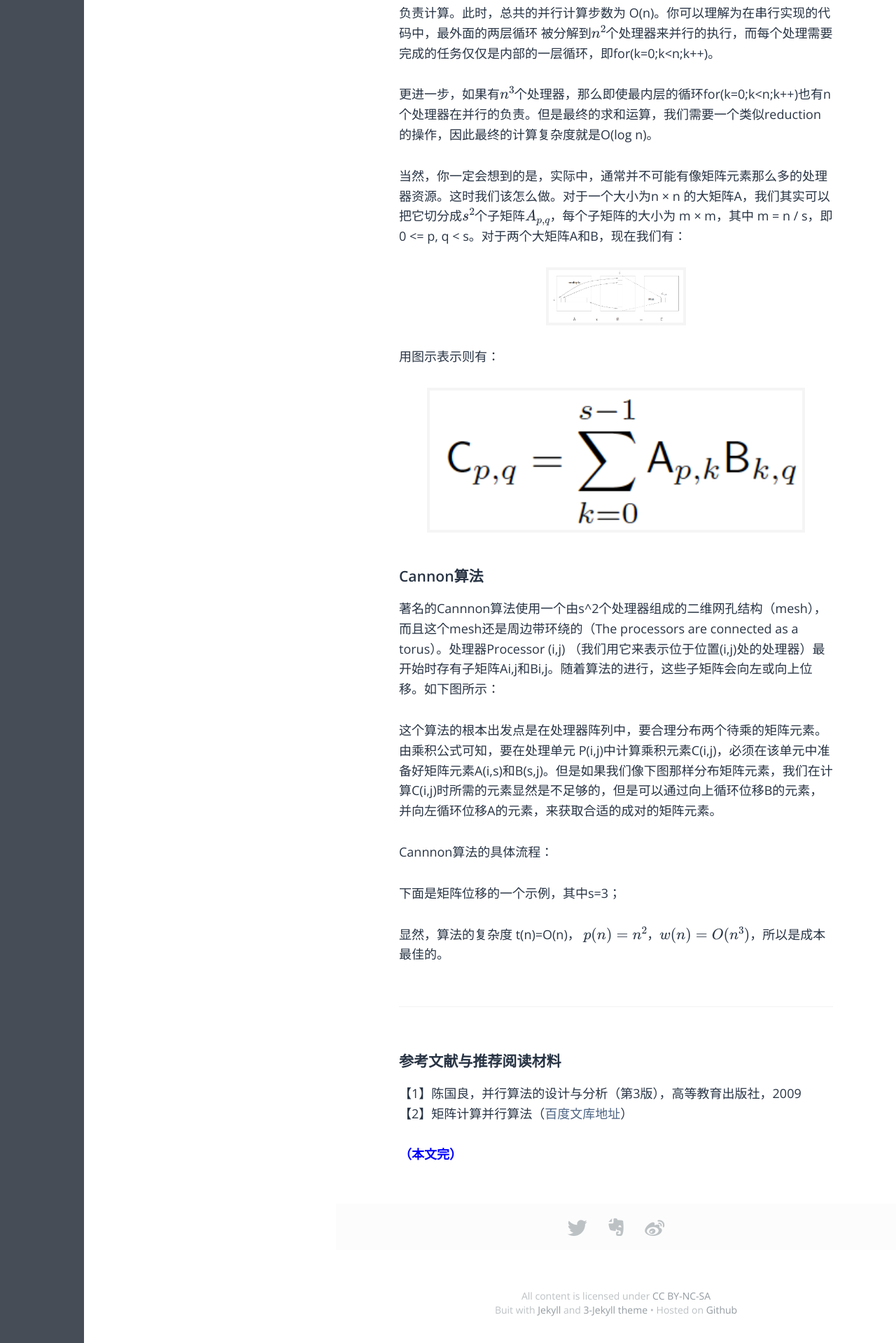
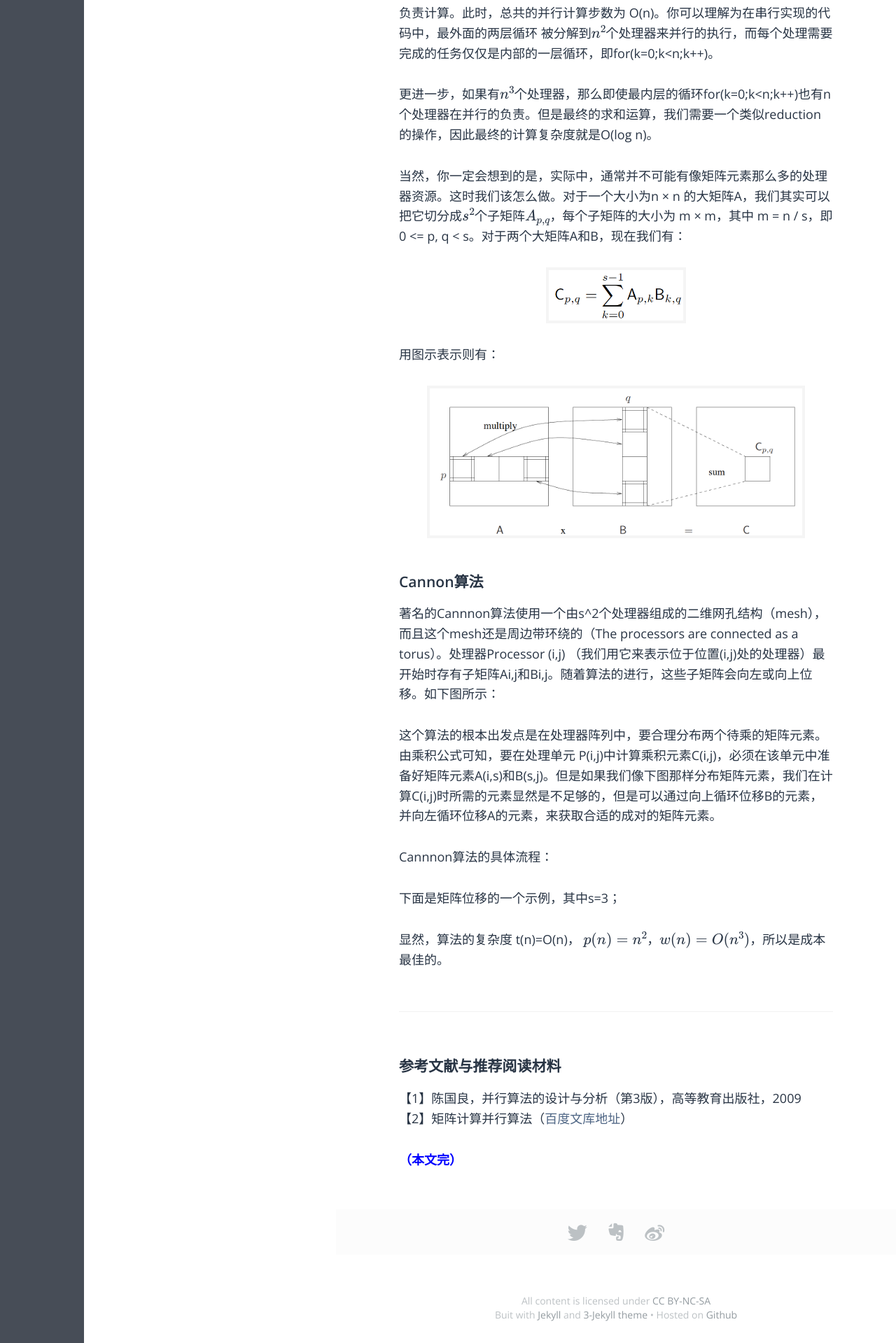
Before and after one commit to fzuo/baimafujinji, a Jekyll site: the page built from _posts/parallel/2015-09-26-matrix-cannon.md, in a window 1280 px wide. Shown: the part 1663-3582 px from the top of the page at 70% size. Built offline with Jekyll 4.4.1, drawn with Linux system fonts in a browser that asks for light colours; some web fonts are replaced; formulas are drawn with MathJax 3.

Commit message:
Update 2015-09-26-matrix-cannon.md

```diff
--- a/_posts/parallel/2015-09-26-matrix-cannon.md
+++ b/_posts/parallel/2015-09-26-matrix-cannon.md
@@ -54,13 +54,13 @@
 当然，你一定会想到的是，实际中，通常并不可能有像矩阵元素那么多的处理器资源。这时我们该怎么做。对于一个大小为n × n 的大矩阵A，我们其实可以把它切分成$$s^2$$个子矩阵$$A_{p,q}$$，每个子矩阵的大小为 m × m，其中 m = n / s，即0 <= p, q < s。对于两个大矩阵A和B，现在我们有：
 
 <p align="center">
-<img src="https://fzuo.github.io/assets/img/parallel/parallel14.png" width="200">
+<img src="https://fzuo.github.io/assets/img/parallel/parallel15.png" width="200">
 </p>
 
 用图示表示则有：
 
 <p align="center">
-<img src="https://fzuo.github.io/assets/img/parallel/parallel15.png" width="540">
+<img src="https://fzuo.github.io/assets/img/parallel/parallel16.png" width="540">
 </p>
 
 ### Cannon算法
```
